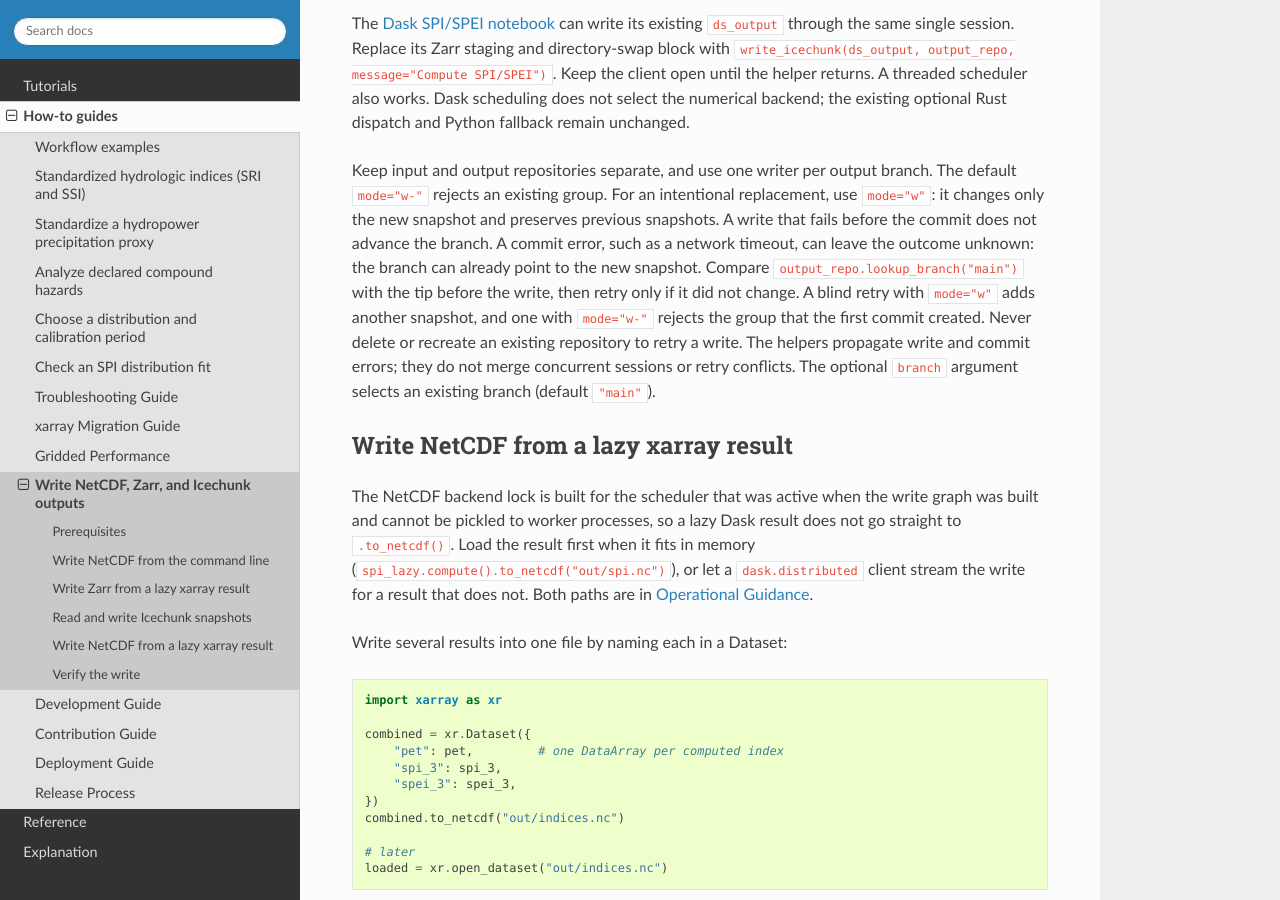
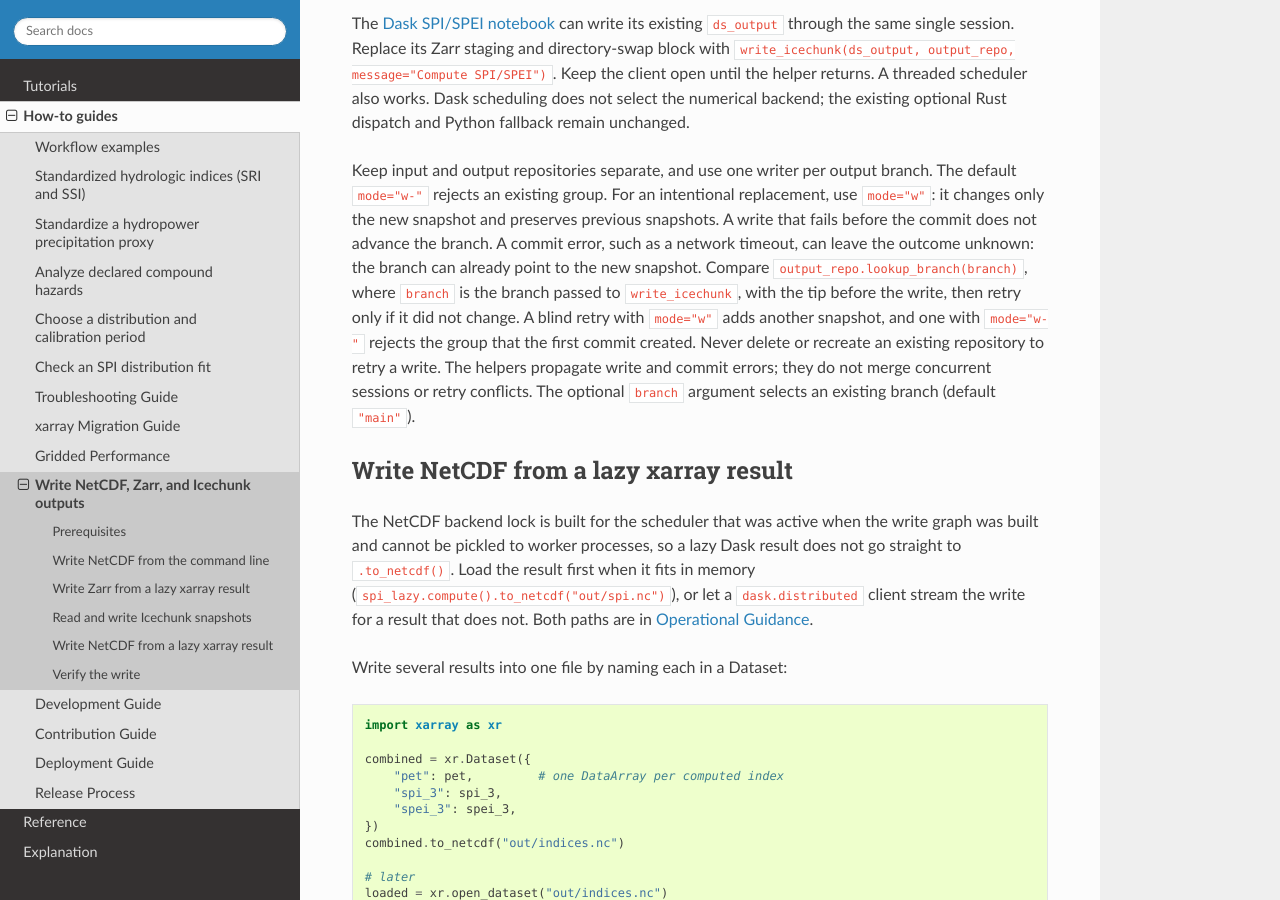
Before and after one commit to monocongo/climate_indices, a Sphinx documentation site: the page built from docs/writing-outputs.md, in a window 1280 px wide and 900 px high, scrolled down 2981 px. Built offline with Sphinx 7.4.7 and the Read the Docs theme 3.1.0, drawn with Linux system fonts in a browser that asks for light colours.

Commit message:
docs(icechunk): address review finding — check the written branch before a retry
Finding: 4374257620
Review-Anchor: https://github.com/monocongo/climate_indices/pull/1473#discussion_r4374257620

```diff
--- a/docs/writing-outputs.md
+++ b/docs/writing-outputs.md
@@ -163,8 +163,9 @@ replacement, use `mode="w"`: it changes only the new snapshot and preserves
 previous snapshots. A write that fails before the commit does not advance the
 branch. A commit error, such as a network timeout, can leave the outcome unknown:
 the branch can already point to the new snapshot. Compare
-`output_repo.lookup_branch("main")` with the tip before the write, then retry
-only if it did not change. A blind retry with `mode="w"` adds another snapshot,
+`output_repo.lookup_branch(branch)`, where `branch` is the branch passed to
+`write_icechunk`, with the tip before the write, then retry only if it did not
+change. A blind retry with `mode="w"` adds another snapshot,
 and one with `mode="w-"` rejects the group that the first commit created. Never
 delete or recreate an existing repository to retry a write. The helpers propagate
 write and commit errors; they do not merge concurrent sessions or retry conflicts.
```
